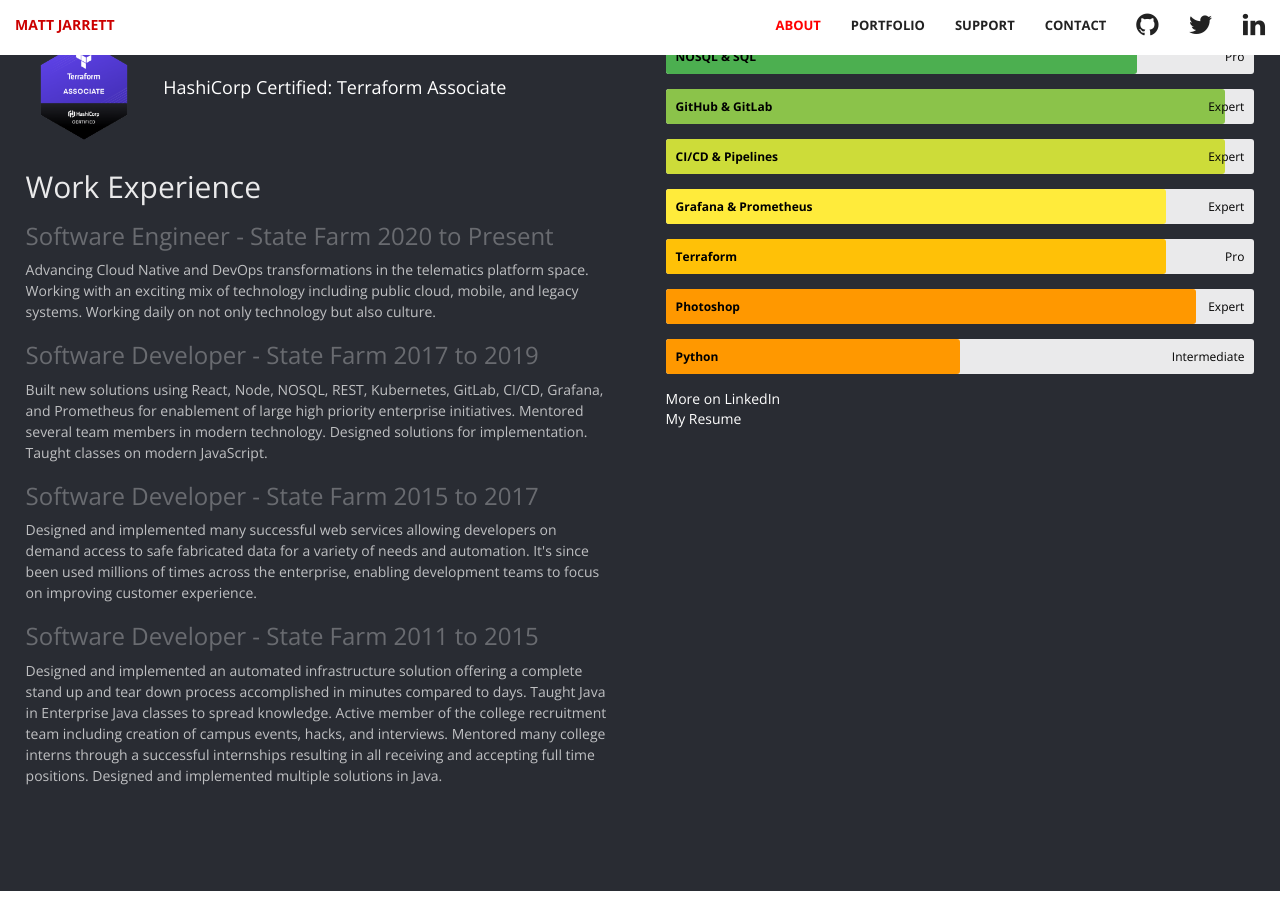
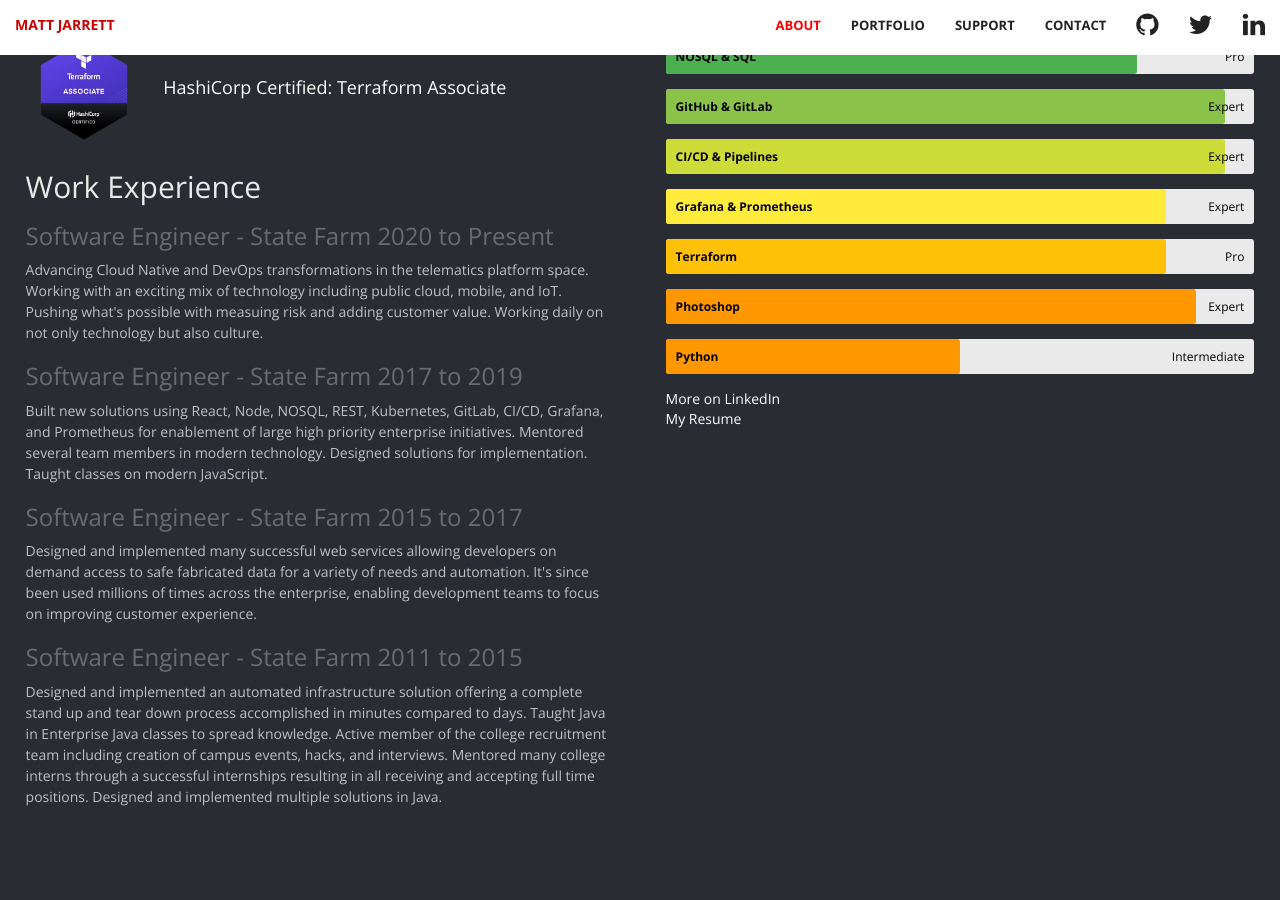
Before and after one commit to cujarrett/cujarrett.github.io, a Jekyll site: the page built from index.html, in a window 1280 px wide and 900 px high, scrolled down 1551 px. Built offline with Jekyll 4.4.1, drawn with Linux system fonts in a browser that asks for light colours; Markdown is read by kramdown in place of the engine named in the settings.

Commit message:
chore: refactored descriptions

```diff
--- a/_config.yml
+++ b/_config.yml
@@ -1,5 +1,5 @@
 # Site settings
-title: Software Developer
+title: Senior Software Engineer
 email: cujarrett@gmail.com
 description: > # this means to ignore newlines until "baseurl:"
 baseurl: "" # the subpath of your site, e.g. /blog/
--- a/_includes/about.html
+++ b/_includes/about.html
@@ -6,12 +6,13 @@
   <div class="left" id="conditional-hide">
     <div id="background">
       <h2 class="text-light-faded">Background</h2>
-      <p class="text-faded">I'm a passionate and detail oriented Senior Software Engineer
-        based in Dallas, Texas. Experienced leader where I enjoy design, clean code, and
-        building positive team environments and strong developer experiences. I enjoy turning
-        problems into solutions that make people smile. I enjoy continuous learning and exploring
-        new technologies. When I'm not coding at home or work, I enjoy time with my family and
-        photography.</p>
+      <p class="text-faded">I'm a passionate and detail oriented Senior Software
+        Engineer based in Dallas, Texas. Experienced leader where I enjoy
+        design, clean code, and building positive team environments and strong
+        developer experiences. I enjoy turning problems into solutions that make
+        people smile. I enjoy continuous learning and exploring new
+        technologies. When I'm not coding at home or work, I enjoy time with my
+        family and photography.</p>
     </div>
     <div id="certs">
       <h2 class="text-light-faded">Certifications</h2>
@@ -39,26 +40,32 @@
     <div id="work-experience">
       <h2 class="text-light-faded">Work Experience</h2>
       <h3 class="text-faded-more">Software Engineer - State Farm 2020 to Present</h3>
-      <p class="text-faded">Advancing Cloud Native and DevOps transformations in the telematics
-        platform space. Working with an exciting mix of technology including public cloud, mobile,
-        and legacy systems. Working daily on not only technology but also culture.</p>
-      <h3 class="text-faded-more">Software Developer - State Farm 2017 to 2019</h3>
-      <p class="text-faded">Built new solutions using React, Node, NOSQL, REST, Kubernetes, GitLab,
-        CI/CD, Grafana, and Prometheus for enablement of large high priority enterprise initiatives.
-        Mentored several team members in modern technology. Designed solutions for implementation.
+      <p class="text-faded">Advancing Cloud Native and DevOps transformations in
+        the telematics platform space. Working with an exciting mix of
+        technology including public cloud, mobile, and IoT. Pushing what's
+        possible with measuing risk and adding customer value. Working daily on
+        not only technology but also culture.</p>
+      <h3 class="text-faded-more">Software Engineer - State Farm 2017 to 2019</h3>
+      <p class="text-faded">Built new solutions using React, Node, NOSQL, REST,
+        Kubernetes, GitLab, CI/CD, Grafana, and Prometheus for enablement of
+        large high priority enterprise initiatives. Mentored several team
+        members in modern technology. Designed solutions for implementation.
         Taught classes on modern JavaScript.</p>
-      <h3 class="text-faded-more">Software Developer - State Farm 2015 to 2017</h3>
-      <p class="text-faded">Designed and implemented many successful web services allowing developers
-        on demand access to safe fabricated data for a variety of needs and automation. It's since
-        been used millions of times across the enterprise, enabling development teams to focus on
+      <h3 class="text-faded-more">Software Engineer - State Farm 2015 to 2017</h3>
+      <p class="text-faded">Designed and implemented many successful web
+        services allowing developers on demand access to safe fabricated data
+        for a variety of needs and automation. It's since been used millions of
+        times across the enterprise, enabling development teams to focus on
         improving customer experience.</p>
-      <h3 class="text-faded-more">Software Developer - State Farm 2011 to 2015</h3>
-      <p class="text-faded">Designed and implemented an automated infrastructure solution offering
-        a complete stand up and tear down process accomplished in minutes compared to days. Taught
-        Java in Enterprise Java classes to spread knowledge. Active member of the college
-        recruitment team including creation of campus events, hacks, and interviews. Mentored many
-        college interns through a successful internships resulting in all receiving and accepting
-        full time positions. Designed and implemented multiple solutions in Java.</p>
+      <h3 class="text-faded-more">Software Engineer - State Farm 2011 to 2015</h3>
+      <p class="text-faded">Designed and implemented an automated infrastructure
+        solution offering a complete stand up and tear down process accomplished
+        in minutes compared to days. Taught Java in Enterprise Java classes to
+        spread knowledge. Active member of the college recruitment team
+        including creation of campus events, hacks, and interviews. Mentored
+        many college interns through a successful internships resulting in all
+        receiving and accepting full time positions. Designed and implemented
+        multiple solutions in Java.</p>
     </div>
   </div>
   <!--25-50 = Intermediate-->
```
